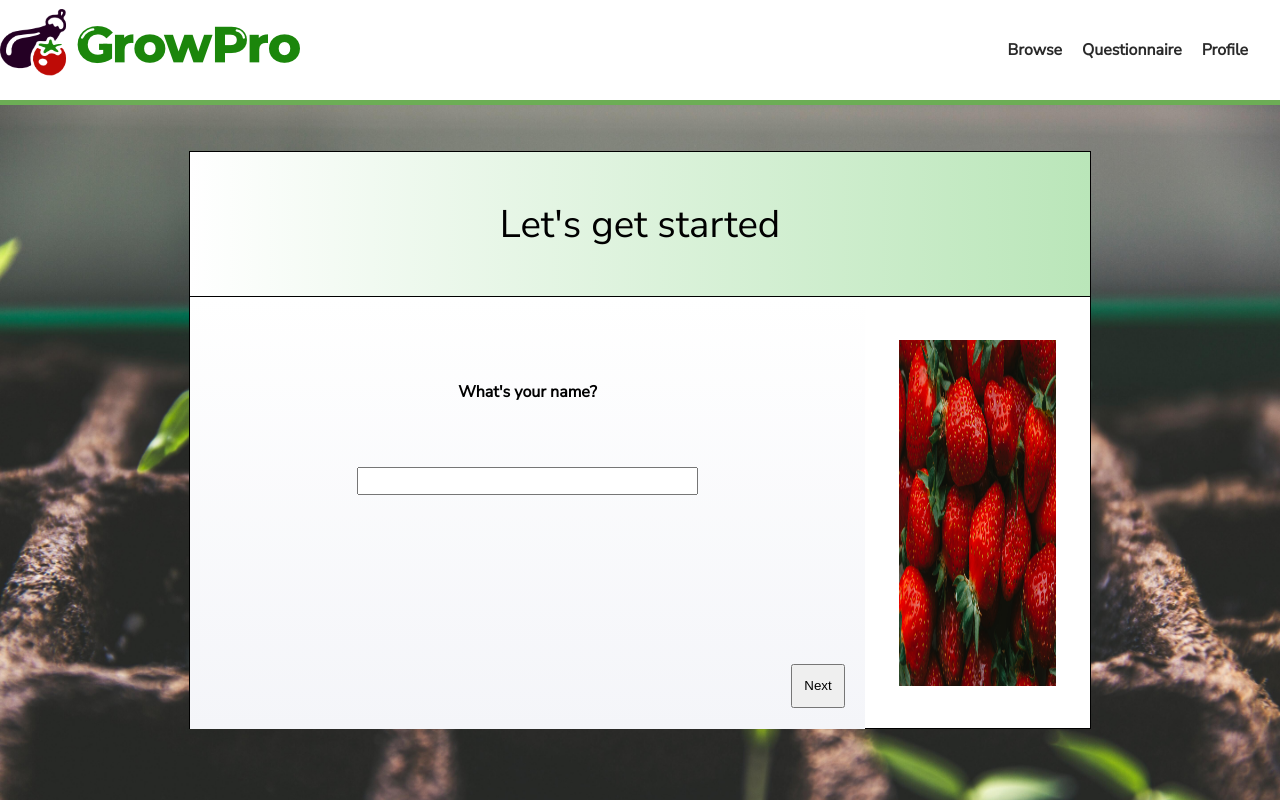
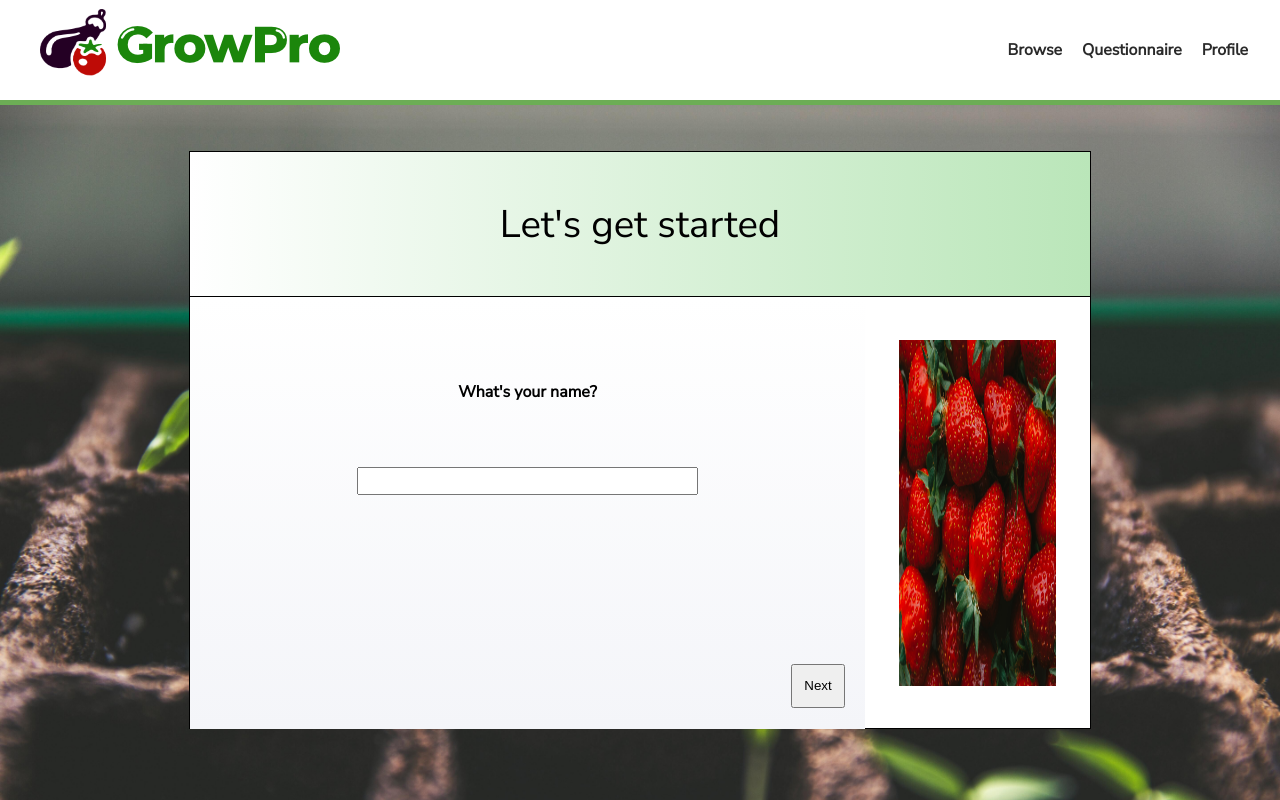
Before and after one commit to SchoolOfCode/w15_collaborative-react-project-fruit-veggie-grow-pro-team-i, a React (Create React App) app in the folder veggie_fruit_growpros/: page / in a window 1280 px wide. Built offline with nearby package versions, Linux system fonts and the light colour scheme.

Commit message:
Not sure what changes have been made. Need to push in order to pull main

```diff
--- a/veggie_fruit_growpros/src/components/NavigationBar/Navbar.css
+++ b/veggie_fruit_growpros/src/components/NavigationBar/Navbar.css
@@ -36,3 +36,7 @@
     text-decoration: none;
     cursor: pointer;
 }
+
+.nav-logo {
+    margin-left: 40px;
+}
--- a/veggie_fruit_growpros/src/components/NavigationBar/Navbar.js
+++ b/veggie_fruit_growpros/src/components/NavigationBar/Navbar.js
@@ -8,7 +8,7 @@ const Navbar = ({changePageFunction}) => {
         <>
         <header className="Nav-Container">
         <nav className="NavbarItems">
-            <img src={Logo} alt="Growpro logo"></img>
+            <img className="nav-logo" src={Logo} alt="Growpro logo"></img>
             <ul className="nav-menu">
                 {MenuItems.map((item, index) => {
                     return (
```
Also changed, not shown: veggie_fruit_growpros/src/components/images/nav-logo-white.png (added).
